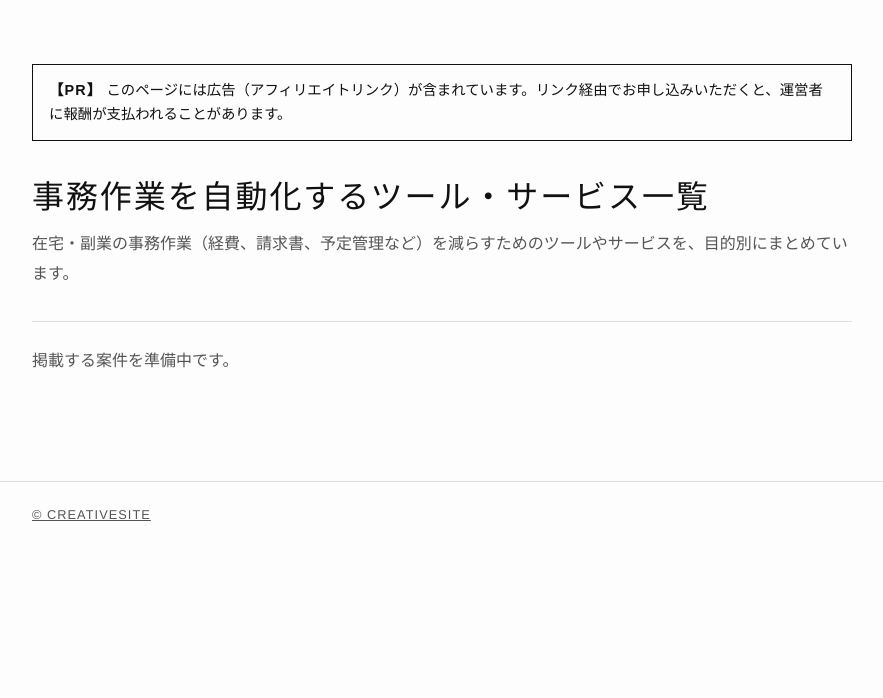
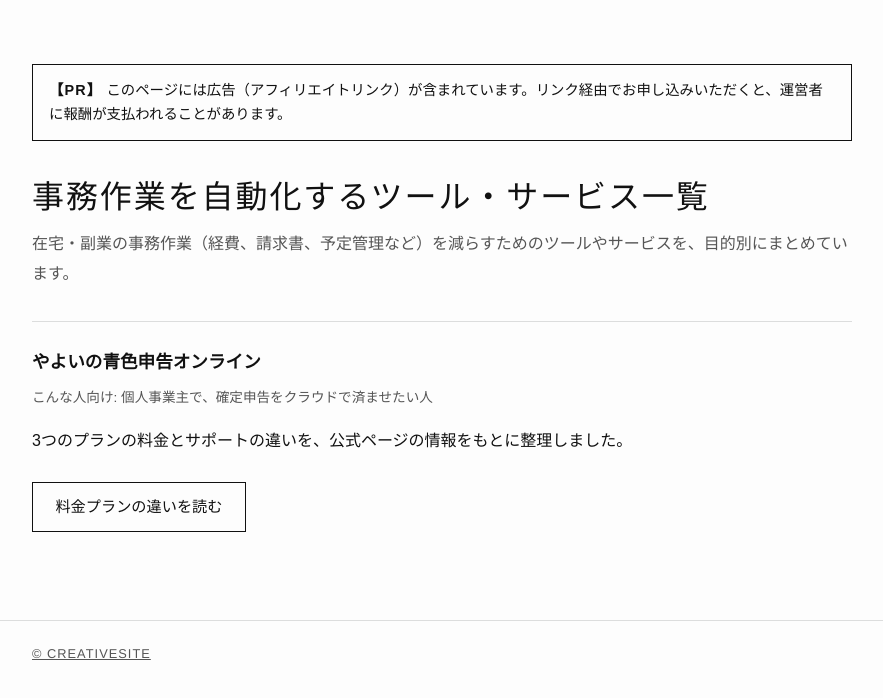
Before and after one commit to hidayoichiro-droid/creativesite-www, a plain HTML site: page tools/index.html in a window 1280 px wide. Shown: the whole page, without its empty margins (198-1081 px from the left). Drawn offline with Linux system fonts and the light colour scheme.

Commit message:
Link article from /tools/ hub and allow indexing
Co-Authored-By: Claude Sonnet 5.5 <noreply@anthropic.com>
Claude-Session: https://claude.ai/code/session_01QiBJGCjFDeHc1HzLsYBhgY

```diff
--- a/tools/index.html
+++ b/tools/index.html
@@ -13,8 +13,6 @@
 </script>
 <title>事務作業を自動化するツール・サービス一覧｜CREATIVESITE</title>
 <meta name="description" content="在宅・副業の事務作業（経費、請求書、予定管理など）を減らすためのツールやサービスを、目的別にまとめています。">
-<!-- 案件が揃うまで検索結果には出さない。公開準備ができたらこの1行を削除する -->
-<meta name="robots" content="noindex,nofollow">
 <meta name="theme-color" content="#fdfdfd">
 <link rel="canonical" href="https://www.creativesite.jp/tools/">
 <link rel="alternate" hreflang="ja" href="https://www.creativesite.jp/tools/">
@@ -75,7 +73,12 @@
     </section>
   -->
   <div id="cases">
-    <p class="empty" id="empty">掲載する案件を準備中です。</p>
+    <section class="case" id="yayoi" data-key="yayoi">
+      <h2>やよいの青色申告オンライン</h2>
+      <p class="for">こんな人向け: 個人事業主で、確定申告をクラウドで済ませたい人</p>
+      <p>3つのプランの料金とサポートの違いを、公式ページの情報をもとに整理しました。</p>
+      <a class="btn" href="/tools/yayoi-aoiro-plan/">料金プランの違いを読む</a>
+    </section>
   </div>
 </main>
 
```
